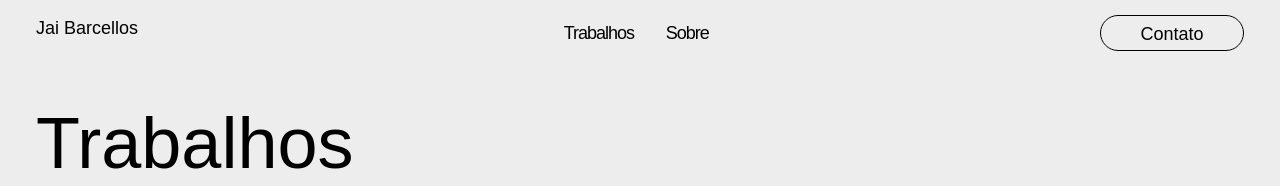
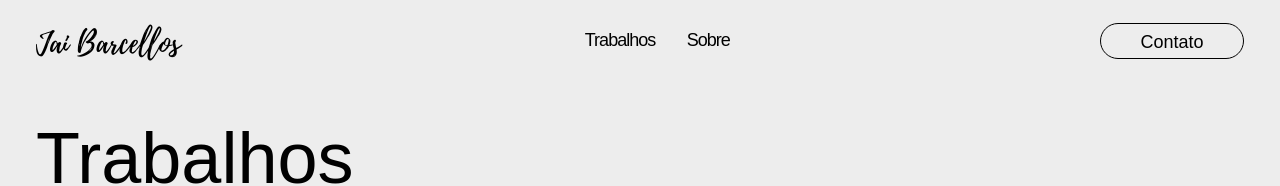
Before and after one commit to odaniloborges/Jai_Atelier, a React (Create React App) app: page / in a window 1280 px wide. Shown: the top 186 px of the page. Built offline with nearby package versions, Linux system fonts and the light colour scheme; a web font is replaced by a local one.

Commit message:
Atualizar as fonts

```diff
--- a/src/components/Header/styles.ts
+++ b/src/components/Header/styles.ts
@@ -26,9 +26,9 @@ export const Container = styled.div`
 `
 
 export const Title = styled.a`
-  //font-family: ${fonts.fontFamily}, sans-serif;
-  //padding-top: 0.5rem;
-  //font-size: 2.5rem;
+  font-family: ${fonts.fontFamily}, sans-serif;
+  padding-top: 0.5rem;
+  font-size: 2.5rem;
   color: ${cores.preto};
   justify-content: flex-start;
   align-self: flex-start;
```
